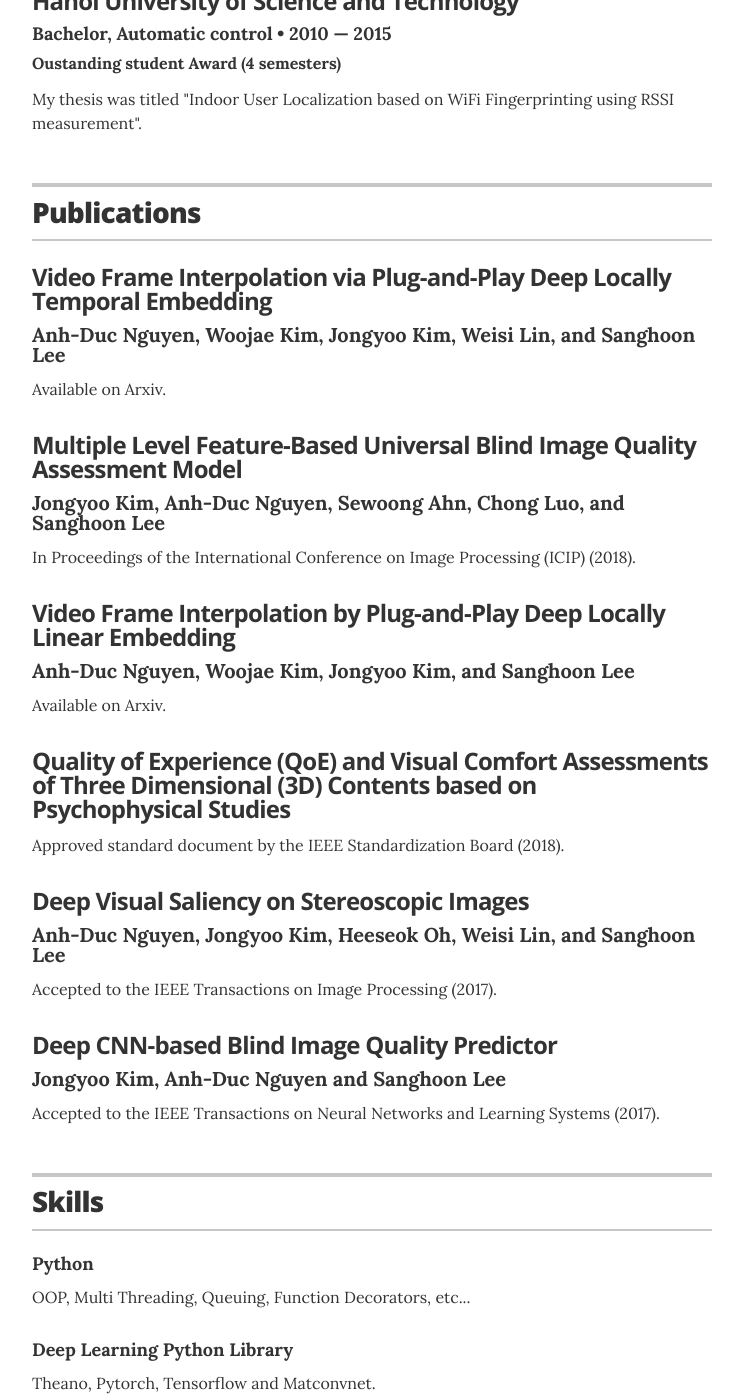
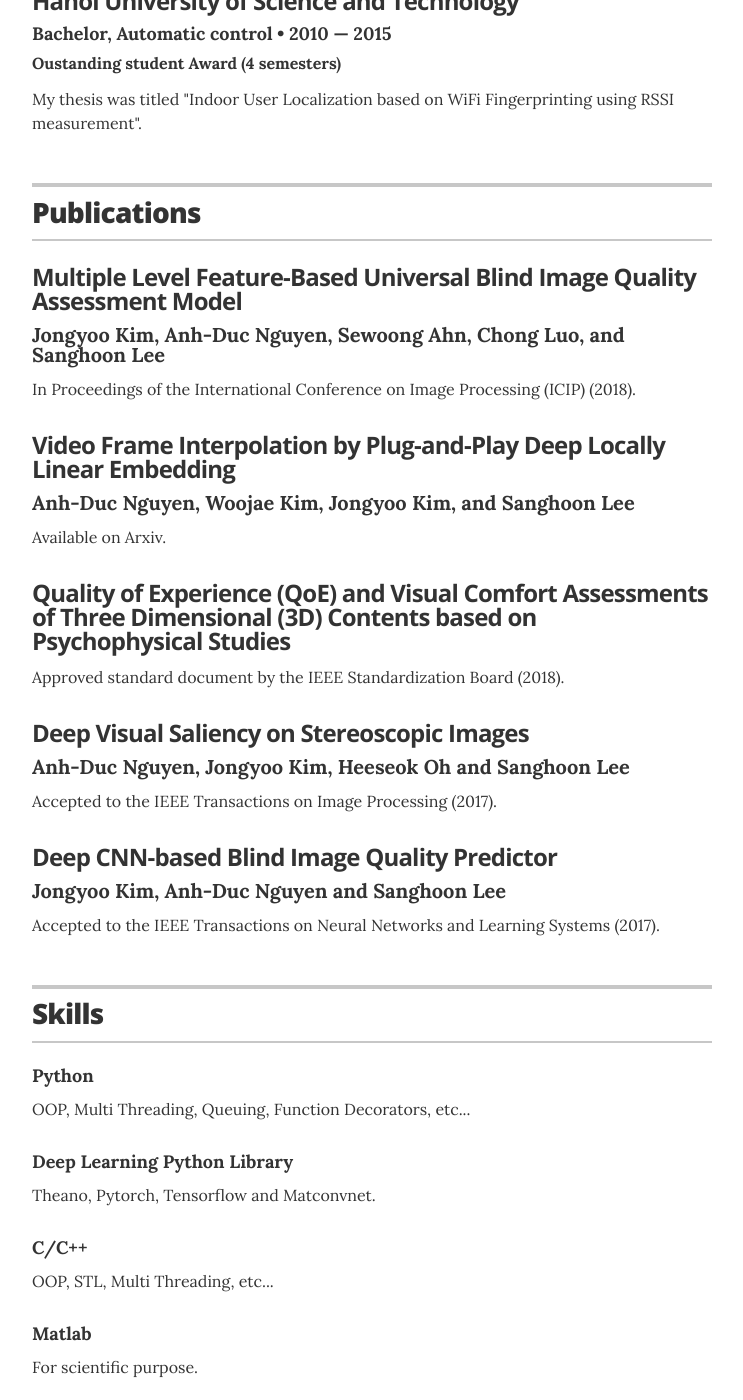
Before and after one commit to justanhduc/justanhduc.github.io, a Jekyll site: the page built from index.html, in a window 1280 px wide and 1400 px high, scrolled down 758 px. Shown: the whole window, without its empty margins (268-1011 px from the left). Built offline with Jekyll 4.4.1, drawn with Linux system fonts in a browser that asks for light colours.

Commit message:
Revert "updated pub list"
This reverts commit dd9494eef7221e9e089a54dba4492daf0b226cb6.

```diff
--- a/_data/publications.yml
+++ b/_data/publications.yml
@@ -1,10 +1,5 @@
 # Projects
 # uncomment the urls if you wish to display them, and add your own URL
-
-- title: Video Frame Interpolation via Plug-and-Play Deep Locally Temporal Embedding
-  authors: Anh-Duc Nguyen, Woojae Kim, Jongyoo Kim, Weisi Lin, and Sanghoon Lee
-  # url: "#"
-  note: Available on Arxiv.
 
 - title: Multiple Level Feature-Based Universal Blind Image Quality Assessment Model
   authors: Jongyoo Kim, Anh-Duc Nguyen, Sewoong Ahn, Chong Luo, and Sanghoon Lee
@@ -22,7 +17,7 @@
   note: Approved standard document by the IEEE Standardization Board (2018).
 
 - title: Deep Visual Saliency on Stereoscopic Images
-  authors: Anh-Duc Nguyen, Jongyoo Kim, Heeseok Oh, Weisi Lin, and Sanghoon Lee
+  authors: Anh-Duc Nguyen, Jongyoo Kim, Heeseok Oh and Sanghoon Lee
 # url: "#"
   note: Accepted to the IEEE Transactions on Image Processing (2017).
 
```
